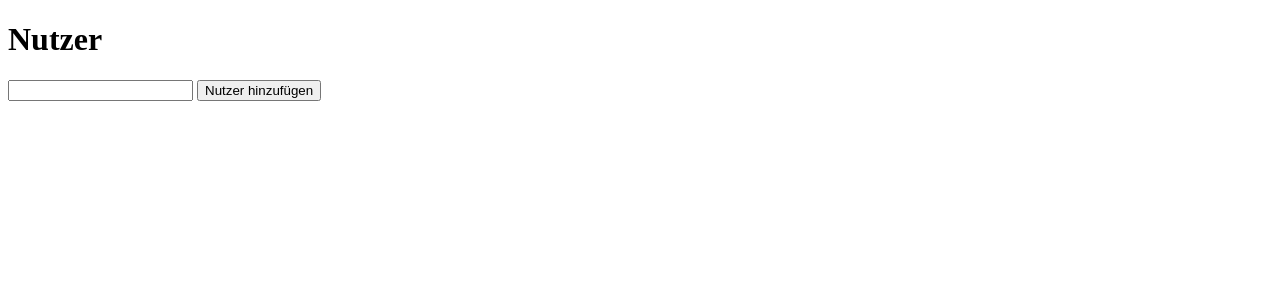
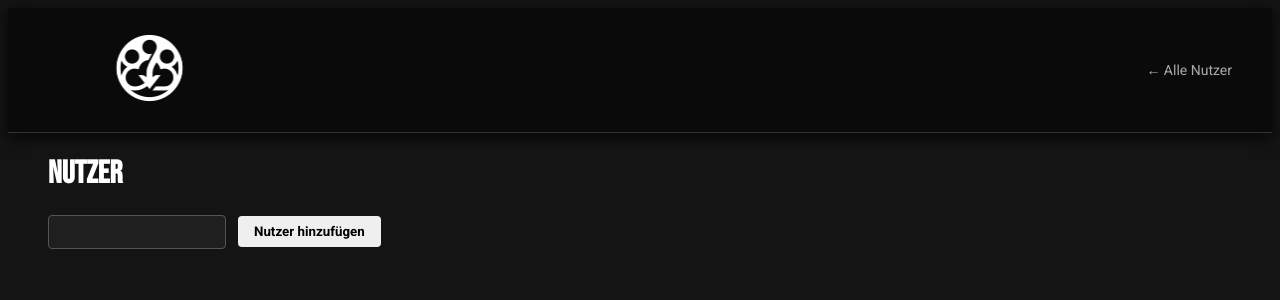
Before and after one commit to MalteNeeGit/MoviWebApp, a Flask app: page / in a window 1280 px wide. Shown: the top 300 px of the page. Run offline with Flask 3, Linux system fonts and the light colour scheme.

Commit message:
Started css styling. improved UX

```diff
--- a/models.py
+++ b/models.py
@@ -1,9 +1,9 @@
 from flask_sqlalchemy import SQLAlchemy
 
-#Datenbankobjekt
+# Datenbankobjekt zum einfachen bedienen
 db = SQLAlchemy()
 
-#zwischentabelle für many-to-many-beziehungen
+# Zwischentabelle für many-to-many-beziehungen
 user_movies = db.Table('user_movies',
                        db.Column('user_id', db.Integer, db.ForeignKey('user.id')),
                        db.Column('movie_id', db.Integer,db.ForeignKey('movie.id'))
--- a/static/style.css
+++ b/static/style.css
@@ -0,0 +1,140 @@
+body {
+    background-color: #141414;
+    color: white;
+    font-family: 'Roboto', sans-serif;
+}
+
+h1, h2, h3 {
+    font-family: 'Bebas Neue', sans-serif;
+}
+
+nav img {
+    height: 100px;
+   padding: 10px;
+}
+
+.movies-grid {
+    display: grid;
+    grid-template-columns: repeat(auto-fill, minmax(350px, 1fr));
+    gap: 20px
+}
+
+.movie-card {
+    background-color: #1f1f1f;
+    border-radius: 8px;
+    padding: 10px;
+}
+
+.movie-card img {
+   width: 100%;
+   object-fit: cover;
+   border-radius: 8px 8px 0 0;
+}
+
+.movie-info {
+    padding: 10px;
+}
+
+.movie-info h3 {
+    font-size: 20x;
+    color: white;
+    margin: 0;
+}
+
+.movie-info p {
+    font-size: 15px;
+    color: #aaaaaa;
+    margin: 4px 0;
+}
+
+button {
+    padding: 8px 16px;
+    border: none;
+    border-radius: 4px;
+    cursor: pointer;
+    font-family: 'Roboto', sans-serif;
+    font-weight: 700;
+}
+
+.button-group {
+    display: flex;
+    gap: 5px;
+    padding: 10px;
+}
+
+.btn-update {
+    background-color: #555;
+    color: white;
+    box-shadow: 0 0 10px rgba(100, 100, 100, 0.3);
+    border: 1px solid transparent;
+}
+
+.btn-update:hover {
+    opacity: 0.7;
+    transition: opacity 0.2s ease;
+    border: 1px solid rgba(255, 255, 255, 0.5);
+}
+
+.btn-delete {
+    background-color: #E50914;
+    color: white;
+    box-shadow: 0 0 10px rgba(229, 9, 20, 0.3);
+    border: 1px solid transparent;
+}
+
+.btn-delete:hover {
+    opacity: 0.7;
+    transition: opacity 0.2s ease;
+    border: 1px solid rgba(255, 255, 255, 0.5);
+}
+.btn-add {
+    transition: box-shadow 0.2s ease;
+}
+
+.btn-add:hover {
+    box-shadow: 0 0 10px rgba(229, 9, 20, 0.8);
+}
+
+input[type="text"] {
+    height: 32px;
+    padding: 0 12px;
+    border-radius: 4px;
+    border: 1px solid #555;
+    background-color: #1f1f1f;
+    color: white;
+    font-family: 'Roboto', sans-serif;
+}
+
+form {
+    display: flex;
+    gap: 12px;
+    align-items: center;
+    margin-bottom: 30px;
+}
+
+.container {
+    padding-left: 40px;
+}
+
+nav {
+    display: flex;
+    align-items: center;
+    justify-content: space-between;
+    background-color: #0a0a0a;
+    padding-left: 40px;
+    border-bottom: 1px solid #333;
+    box-shadow: 0 4px 15px rgba(0, 0, 0, 0.8);
+}
+
+.nav-link {
+    color: #aaaaaa;
+    text-decoration: none;
+    font-family: 'Roboto', sans-serif;
+    font-size: 14px;
+    padding-right: 40px;
+}
+
+.nav-link:hover {
+    color: white;
+    transition: color 0.2s ease;
+}
--- a/templates/base.html
+++ b/templates/base.html
@@ -2,10 +2,19 @@
 <html lang="en">
 <head>
     <link rel="stylesheet" href="{{ url_for('static', filename='style.css') }}">
+    <link href="https://fonts.googleapis.com/css2?family=Bebas+Neue&family=Roboto:wght@400;700&display=swap" rel="stylesheet">
+    <link rel="stylesheet" href="https://cdnjs.cloudflare.com/ajax/libs/font-awesome/6.5.0/css/all.min.css">
     <meta charset="UTF-8">
-    <title>Title</title>
+    <meta name="viewport" content="width=device-width, initial-scale=1">
+    <title>MoviWeb</title>
 </head>
 <body>
+    <nav>
+        <a href="{{ url_for('home') }}" class="nav-logo">
+            <img src="{{ url_for('static', filename='logo.png') }}" alt="MovieWeb Logo">
+        </a>
+        <a href="{{ url_for('home') }}" class="nav-link">← Alle Nutzer</a>
+    </nav>
     <!-- Das macht base.html zu einem basistemplate-->
     <main class="container">
             {% block content %}
```
Also changed, not shown: templates/movies.html (+18 -11 lines), static/logo.png (added).
